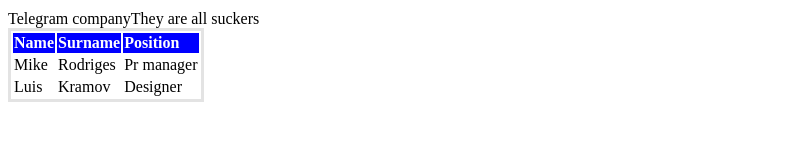
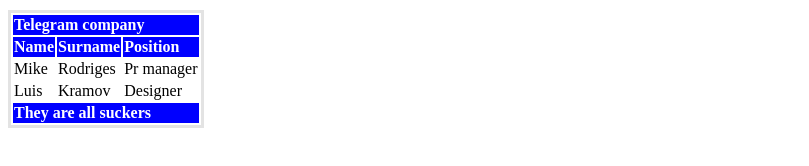
Before and after one commit to KhDenis/SP, a plain HTML site: page site/index.html in a window 1280 px wide. Shown: the part 272-438 px from the top of the page, without its empty margins (0-809 px from the left). Drawn offline with Linux system fonts and the light colour scheme.

Commit message:
table improve

```diff
--- a/site/index.html
+++ b/site/index.html
@@ -9,10 +9,12 @@
 		<h1>Table of workers</h1>
 		<table>
 		<p>
-			<a href="https://khdenis.github.io/SP/site/link.html" target="_blank"><img src="https://openclipart.org/image/2400px/svg_to_png/86389/Cyrillic-JA.png" width="200" height="200">
+			<a href="https://khdenis.github.io/SP/site/link.html" target="_blank" title='THIS IS HYPERTEXT'><img src="https://openclipart.org/image/2400px/svg_to_png/86389/Cyrillic-JA.png" width="200" height="200">
 			</a>
 		</p>
-		<thead>Telegram company</thead>
+		<thead>
+			<th colspan='3'> Telegram company</th>
+			</thead>
 			<th>Name</th>
 			<th>Surname</th>
 			<th>Position</th>
@@ -25,7 +27,9 @@
   			<td>Kramov</td>
   			<td>Designer</td>
   		</tr>
- 		<tfoot>They are all suckers</tfoot>
+ 		<tfoot>
+ 			<th colspan="3">They are all suckers</th>
+ 		</tfoot>
 		</table>
 	</body>
 	</html>
```
Also changed, not shown: site/link.html (+1 -1 lines).
